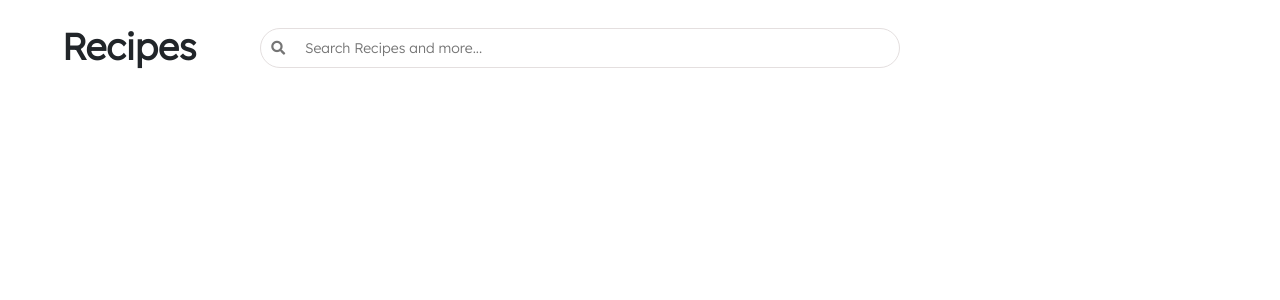
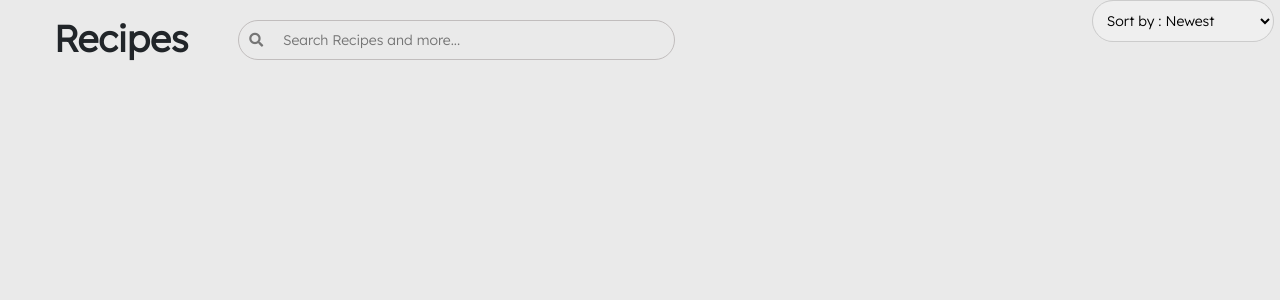
Before and after one commit to naveensinghp/RecipeApp, an Angular app: page / in a window 1280 px wide. Shown: the top 300 px of the page. Built offline with nearby package versions, Linux system fonts and the light colour scheme.

Commit message:
“Layout”

```diff
--- a/src/app/header/header.component.css
+++ b/src/app/header/header.component.css
@@ -10,14 +10,20 @@
     padding: 20px;
 }
 
+.parentclass{
+    display: flex;
+    justify-content: space-around;
+}
+
 
 input[type=text]{
     -webkit-border-radius: 20px;
     -moz-border-radius: 20px;
      border-radius: 20px;
-     border: 1px solid #e4dfdf;
+     border: 1px solid #c1bdbd;
      /* color: #a0d18c; */
      width: 50%;
+     background: #eaeaea;
      position: absolute;
      height: 40px;
      padding-left: 10px;
@@ -28,3 +34,22 @@ input[type=text]:focus {
      /* border: 1px solid #a0d18c; */
      /* color: #2d9fd9; */
 }
+
+.selectWrapper{
+    font-family: 'Lexend', sans-serif;
+    border-radius:36px;
+    display:inline-block;
+    overflow:hidden;
+    background:#cccccc;
+    border:1px solid #cccccc;
+  }
+  .selectBox{
+    padding: 10px;
+    width:180px;
+    height:40px;
+    border:0px;
+    outline:none;
+  }
+  .tht{
+      font-weight: bold;
+  }
--- a/src/app/header/header.component.html
+++ b/src/app/header/header.component.html
@@ -5,21 +5,29 @@
 <div style="font-size: 40px;font-family: 'Lexend', sans-serif;"> Login</div> -->
 
 
-<div class="d-flex justify-content-start">
-    <div class="p-2">
+<div class="" >
+    <div class="row">
+        <div class="col-lg-2">
             <div class="recipetitle">
                 Recipes
             </div>
         </div>
-    <div class="p-2">
+        <div class="col-lg-8">
             <div class="search">
                 <input type="text"
-            class="ghg"
                 placeholder="&#xf002; &nbsp;&nbsp;&nbsp; Search Recipes and more..."
                 style="padding-left: 10px;font-family: 'Lexend', sans-serif,'Font Awesome 5 Free';"
                 >
             </div>
-        <!-- <span  class="fa fa-search"></span>
-        <span class="material-icons">&#xE87C;</span> -->
+        </div>
+        <div class="col-lg-2">
+            <div class="selectWrapper">
+                <select class="selectBox">
+                <option>Sort by : <span class="tht">Newest </span></option>
+                <option>Sort by : Ascending</option>
+                <option>Sort by : Descending</option>
+              </select>
               </div>
         </div>
+    </div>
+</div>
--- a/src/styles.css
+++ b/src/styles.css
@@ -3,7 +3,11 @@
 @import "~@angular/material/prebuilt-themes/indigo-pink.css";
 @import url('https://fonts.googleapis.com/css2?family=Lexend:wght@300&display=swap');
 
-html, body { height: 100%;outline: none; }
+html, body {
+    height: 100%;
+    outline: none;
+    background: #eaeaea;
+}
 
 button:focus {outline:0;box-shadow: none;}
 
```
Lines whose indentation alone changed are shown as unchanged.
